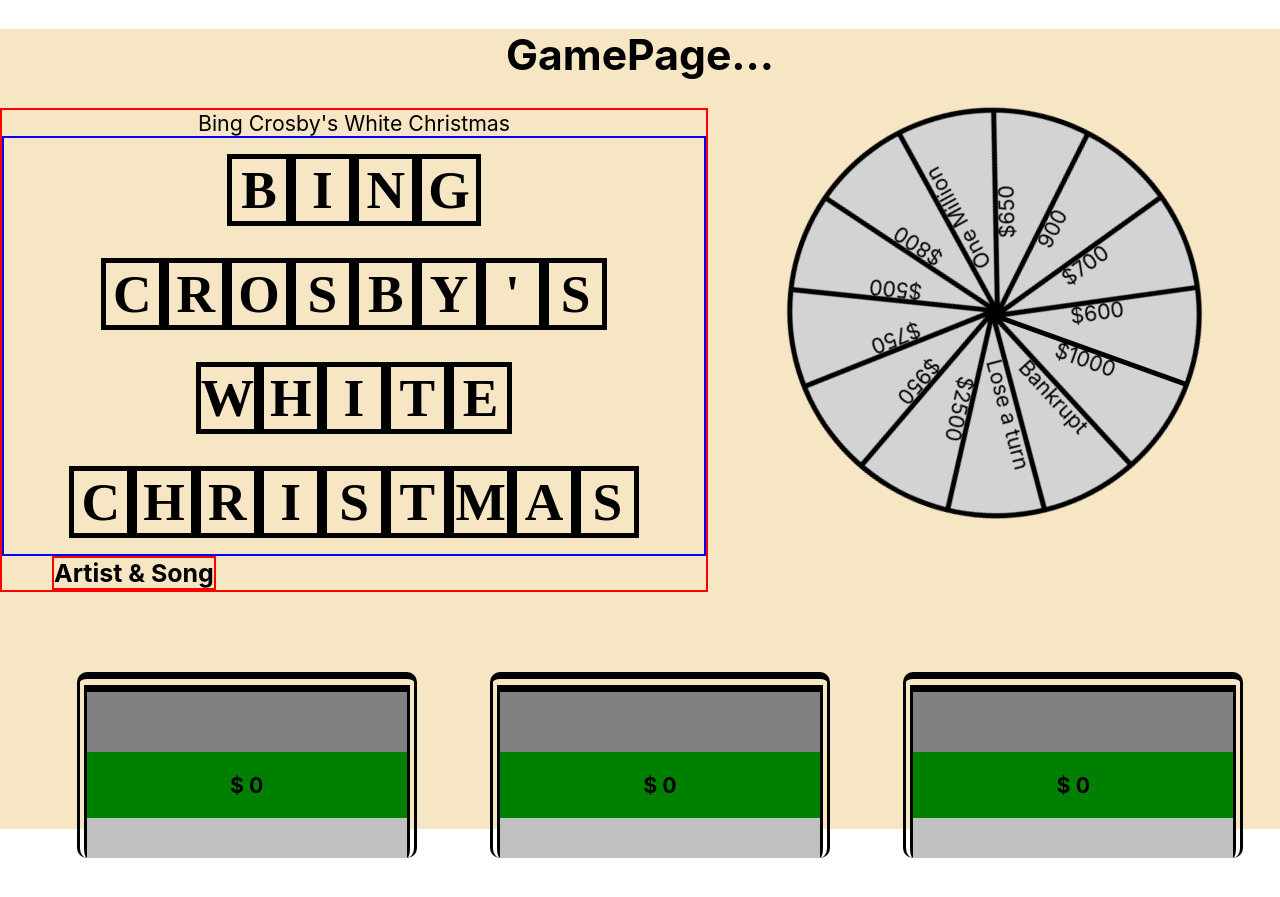
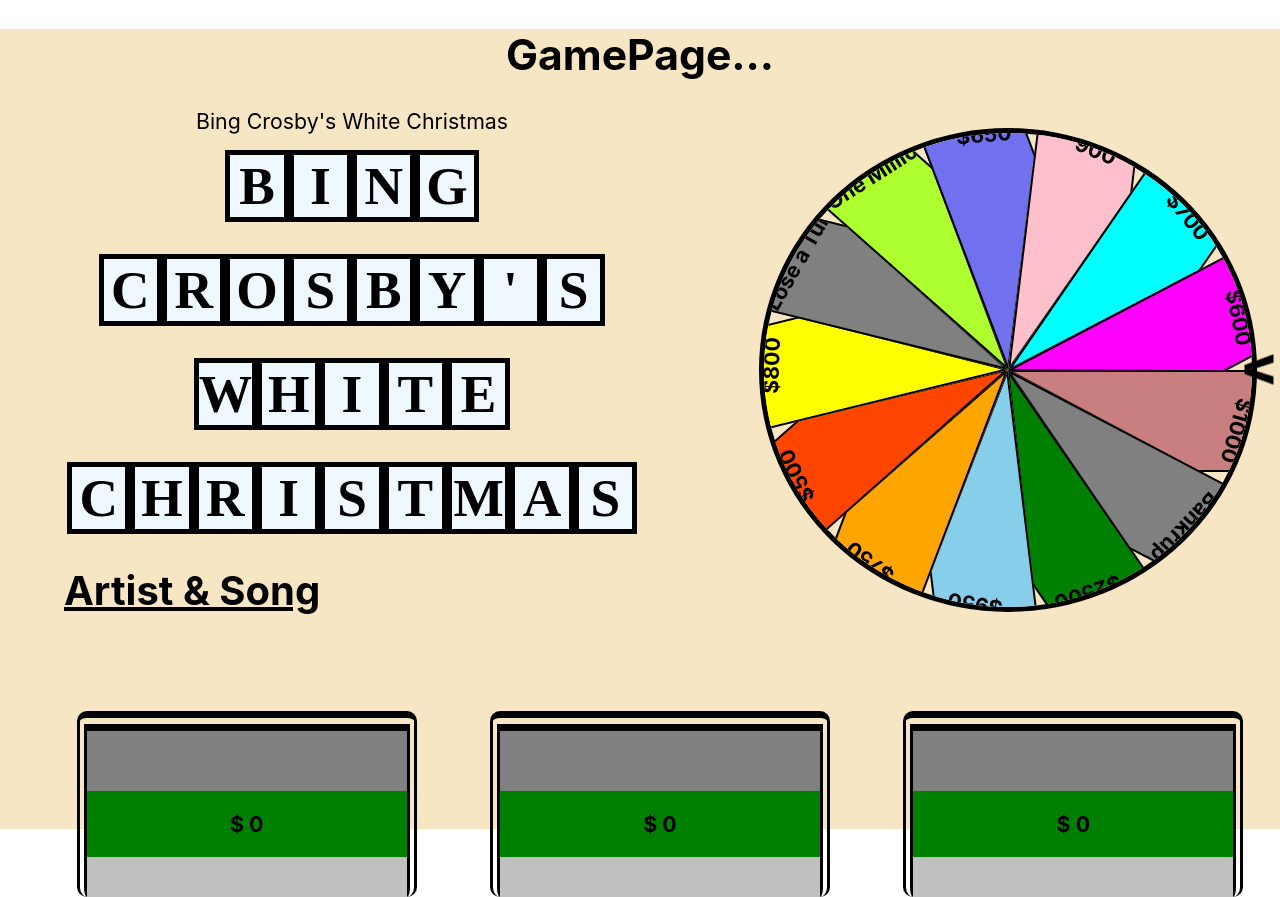
Before and after one commit to OSharpe001/letter-to-success, a React (Create React App) app: page /game_page in a window 1280 px wide. Before the commit the page ends 858 px from the top, so only its background shows below. Built offline with nearby package versions, Linux system fonts and the light colour scheme.

Commit message:
wheel segment changes mostly

```diff
--- a/src/App.css
+++ b/src/App.css
@@ -63,23 +63,24 @@ form label {
   align-content: center;
 } */
 .wheel {
-  margin: 0 auto 0;
-  height: 400px;
-  width: 365px;
-  background-color: lightgrey;
+  margin:  auto;
+  width: 35%;
+  height: 37vw;
+  /* background-color: lightgrey; */
   list-style-type: none;
   border-radius: 50%;
   border: 5px solid black;
-  animation-name: homepage_wheel;
+  animation-name: stationary;
   animation-duration: 100s;
   animation-iteration-count: infinite ;
   animation-timing-function: linear;
+  overflow: hidden;
 }
 .home-page .wheel {
   margin: 20vh auto 0;
-  height: 400px;
-  width: 365px;
-  background-color: lightgrey;
+  width: 35%;
+  height: 37vw;
+  background-color: black;
   list-style-type: none;
   border-radius: 50%;
   border: 5px solid black;
@@ -89,49 +90,180 @@ form label {
   animation-timing-function: linear;
 }
 .wheel-segment {
-  background-color: black;
+  background-color: lightgrey;
+  text-align:end;
+  font-weight: bold;
   width: 50%;
-  height: 5px;
+  /* height: 23%; */
   position: absolute;
   top: 50%;
   left: 50%;
   transform-origin: 0% 0%;
 }
+.wheel-segment:nth-of-type(1) {
+  transform: rotate(0) skew(62deg);
+  background-color: rgb(201, 127, 127);
+  /* width:fill; */
+  border: 2px solid black;
+  height:fill;
+  overflow: hidden;
+}
 .wheel-segment:nth-of-type(2) {
-  transform: rotate(27.7deg);
+  transform: rotate(27.7deg) skew(62deg);
+  background-color: grey;
+  /* width:max-content; */
+  border: 2px solid black;
+  height:fill;
+  overflow: hidden;
 }
 .wheel-segment:nth-of-type(3) {
-  transform: rotate(55.4deg);
+  transform: rotate(55.4deg) skew(62deg);
+  background-color: green;
+  /* width:max-content; */
+  border: 2px solid black;
+  height:fill;
+  /* z-index: 2; */
+  overflow: hidden;
 }
 .wheel-segment:nth-of-type(4) {
-  transform: rotate(83.1deg);
+  transform: rotate(83.1deg) skew(62deg);
+  background-color: skyblue;
+  /* width:max-content; */
+  border: 2px solid black;
+  height:fill;
+  /* z-index: 2; */
+  overflow: hidden;
 }
 .wheel-segment:nth-of-type(5) {
-  transform: rotate(110.8deg);
+  transform: rotate(110.8deg) skew(62deg);
+  background-color: orange;
+  /* width:max-content; */
+  border: 2px solid black;
+  height:fill;
+  overflow: hidden;
+  /* z-index: 2; */
 }
 .wheel-segment:nth-of-type(6) {
-  transform: rotate(138.5deg);
+  transform: rotate(138.5deg) skew(62deg);
+  background-color: orangered;
+  /* width:max-content; */
+  border: 2px solid black;
+  height:fill;
+  overflow: hidden;
+  /* z-index: 2; */
 }
 .wheel-segment:nth-of-type(7) {
-  transform: rotate(166.2deg);
+  transform: rotate(166.2deg) skew(62deg);
+  background-color: yellow;
+  /* width:max-content; */
+  border: 2px solid black;
+  height:fill;
+  overflow: hidden;
+  /* z-index: 2; */
 }
 .wheel-segment:nth-of-type(8) {
-  transform: rotate(193.8deg);
+  transform: rotate(193.8deg) skew(62deg);
+  background-color: grey;
+  /* width:max-content; */
+  border: 2px solid black;
+  height:fill;
+  overflow: hidden;
+  /* z-index: 2;  */
 }
 .wheel-segment:nth-of-type(9) {
-  transform: rotate(221.5deg);
+  transform: rotate(221.5deg) skew(62deg);
+  border: 2px solid black;
+  /* border-bottom: 2px solid black; */
+  background-color: greenyellow;
+  /* width:max-content; */
+  height:fill;
+  overflow: hidden;
+  /* z-index: 2; */
 }
 .wheel-segment:nth-of-type(10) {
-  transform: rotate(249.2deg);
+  transform: rotate(249.2deg) skew(62deg);
+  background-color: rgb(113, 113, 239);
+  border: 2px solid black;
+  /* width:max-content; */
+  height:fill;
+  overflow: hidden;
+  /* z-index: 2; */
 }
 .wheel-segment:nth-of-type(11) {
-  transform: rotate(276.9deg);
+  transform: rotate(276.9deg) skew(62deg);
+  background-color: pink;
+  border: 2px solid black;
+  /* width:max-content; */
+  height:fill;
+  overflow: hidden;
+  /* z-index: 2; */
 }
 .wheel-segment:nth-of-type(12) {
-  transform: rotate(304.6deg);
+  transform: rotate(304.6deg) skew(62deg);
+  background-color: aqua;
+  border: 2px solid black;
+  /* width:max-content; */
+  height:fill;
+  overflow: hidden;
+  /* z-index: 2; */
 }
 .wheel-segment:nth-of-type(13) {
-  transform: rotate(332.3deg);
+  transform: rotate(332.3deg) skew(62deg);
+  background-color: fuchsia;
+  border: 2px solid black;
+  /* border-bottom: 2px solid black; */
+  /* width:max-content; */
+  height:fill;
+  overflow: hidden;
+  /* z-index: -1; */
+}
+.segment-content {
+  transform: skew(-62deg);
+  /* text-align: center; */
+  display: flex;
+  flex-direction: column;
+  width: 70%;
+  /* height:fit-content; */
+  /* margin: auto; */
+  /* border: 2px solid red; */
+}
+.value {
+  width: 10rem;
+  /* height: fit-content; */
+  transform: rotate(106deg);
+  margin-top: 27%;
+  margin-left: 53%;
+  align-self: center;
+  text-align: center;
+  /* margin: 0 20px 0 0; */
+  /* border: 2px solid red; */
+  /* align-content: center; */
+  /* align-items: center; */
+  /* justify-content: center; */
+  /* justify-self: center; */
+  /* justify-items: center; */
+}
+.prize {
+  background-color: gold;
+  /* transform: rotate(27deg); */
+  align-self: center;
+  /* align-content: flex-end; */
+  /* align-items: flex-end; */
+  /* justify-content: flex-end; */
+  /* justify-self: flex-end; */
+  /* justify-items: flex-end; */
+  /* text-align: flex-end; */
+  /* margin: auto; */
+  /* margin-top: 28%; */
+}
+.pointer {
+  font-size:40pt;
+  font-weight: bold;
+  margin: 0 0 0 -5vw;
+  height: fit-content;
+  align-self:center;
+  transform: rotate(90deg);
+  /* border: 2px solid red; */
 }
 /**/
 @keyframes homepage_wheel {
@@ -140,6 +272,14 @@ form label {
   }
   100% {
     transform: rotate(360deg);
+  }
+}
+@keyframes stationary {
+  0% {
+    transform: rotate(0deg);
+  }
+  100% {
+    transform: rotate(0deg);
   }
 }
 .game-page {
@@ -160,6 +300,9 @@ form label {
   width: 320px;
   /* padding: 30px 30px 0; */
 }
+.turn {
+  background-color: rgb(67, 196, 67);
+}
 .player-name {
   padding: 30px;
   font-size: 20pt;
@@ -178,12 +321,12 @@ form label {
 }
 .board {
   width: 55%;
-  border: 2px solid red;
+  /* border: 2px solid red; */
 }
 .phrase {
   display: flex;
   flex-direction: column;
-  border: solid 2px blue;
+  /* border: solid 2px blue; */
 }
 .word {
   display: flex;
@@ -191,6 +334,7 @@ form label {
   list-style-type: none;
   margin: 2vh auto;
   padding: 0;
+  /* width: 100%; */
   /* border: 2px solid red; */
 }
 .letter-card {
@@ -199,15 +343,18 @@ form label {
   font-size: 40pt;
   width:1em;
   font-weight: bold;
+  background-color:aliceblue;
   border: 5px solid black;
   /* border-radius: 16px; */
   /* margin: 0; */
   /* padding: 0; */
 }
 .board h3 {
+  text-decoration: underline;
+  font-size: 30pt;
   text-align: left;
   width:fit-content;
   padding: 0;
-  margin: 0 50px;
-  border: 2px solid red;
+  margin: 2vh 5vw;
+  /* border: 2px solid red; */
 }
--- a/src/GamePage.js
+++ b/src/GamePage.js
@@ -1,5 +1,6 @@
 import Board from "./components/Board"
 import Wheel from "./components/Wheel"
+import Pointer from "./components/Pointer"
 import Players from "./components/Players"
 
 export default function GamePage(props) {
@@ -14,6 +15,7 @@ export default function GamePage(props) {
         <div className="game-page">
           <Board />
           <Wheel />
+          <Pointer />
         </div>
         <Players
           playerNames={playerNames}
--- a/src/assets/wheelSegments.js
+++ b/src/assets/wheelSegments.js
@@ -3,16 +3,11 @@ export const WheelSegments= [
         "type": "cash",
         "text": "$1000",
         "value": 1000,
-        "prize": "A trip to Ann Arbor!"
+        "prize": "A trip to Jamaica!"
     },
     {
         "type": "bankrupt",
         "text": "Bankrupt",
-        "prize": false
-    },
-    {
-        "type": "loseturn",
-        "text": "Lose a turn",
         "prize": false
     },
     {
@@ -46,6 +41,11 @@ export const WheelSegments= [
         "prize": false
     },
     {
+        "type": "loseturn",
+        "text": "Lose a Turn",
+        "prize": false
+    },
+    {
         "type": "cash",
         "text": "One Million",
         "value": 1000000,
@@ -55,7 +55,7 @@ export const WheelSegments= [
         "type": "cash",
         "text": "$650",
         "value": 650,
-        "prize": "A brand new car!"
+        "prize": "A new car!"
     },
     {
         "type": "cash",
--- /dev/null
+++ b/src/components/Pointer.js
@@ -0,0 +1,7 @@
+// import React from 'react'
+
+export default function Pointer() {
+  return (
+    <p className="pointer">v</p>
+  )
+}
--- a/src/components/Wheel.js
+++ b/src/components/Wheel.js
@@ -2,10 +2,18 @@ import {WheelSegments} from '../assets/wheelSegments'
 
 export default function Wheel() {
   return (
-        <ul className="wheel">
+    <>
+      <ul className="wheel">
           {WheelSegments.map(item =>
-              <li  key={item.text} className="wheel-segment">{item.text}</li>
+              <li  key={item.text} className="wheel-segment">
+                <div className="segment-content">
+                  <div className="value">{item.text}</div>
+                  <br/>
+                  <div className="prize">{/*item.prize*/}</div>
+                </div>
+              </li>
           )}
         </ul>
+    </>
   )
 }
```
Also changed, not shown: src/components/Board.js (line endings or trailing spaces).
